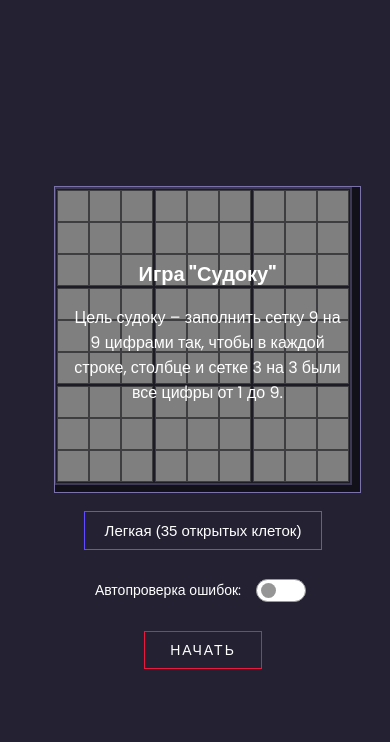
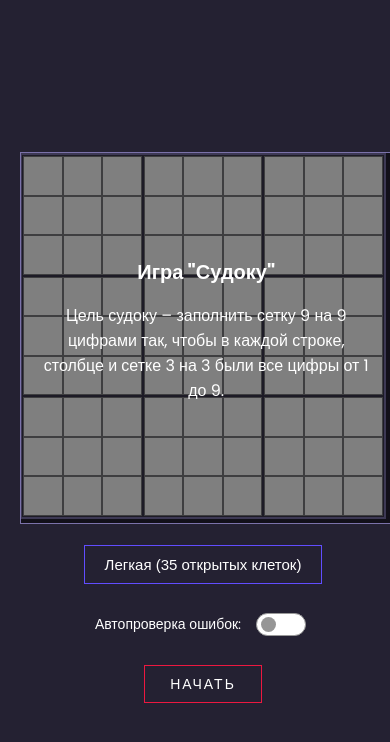
Before and after one commit to wind-of/sudoku, a plain HTML site: page index.html in a window 390 px wide. Drawn offline with Linux system fonts and the light colour scheme.

Commit message:
test: enlarged the table (mobile)

```diff
--- a/style.css
+++ b/style.css
@@ -10,8 +10,8 @@
 
 @media (max-width: 768px) {
   .mock-table {
-    width: 305px;
-    height: 305px;
+    width: 370px;
+    height: 370px;
   }
   .mock-table p {
     width: 90%;
@@ -22,8 +22,8 @@
   }
 
   .box {
-    width: 30px;
-    height: 30px;
+    width: 37.5px;
+    height: 37.5px;
 
     font-size: 20px;
   }
```
